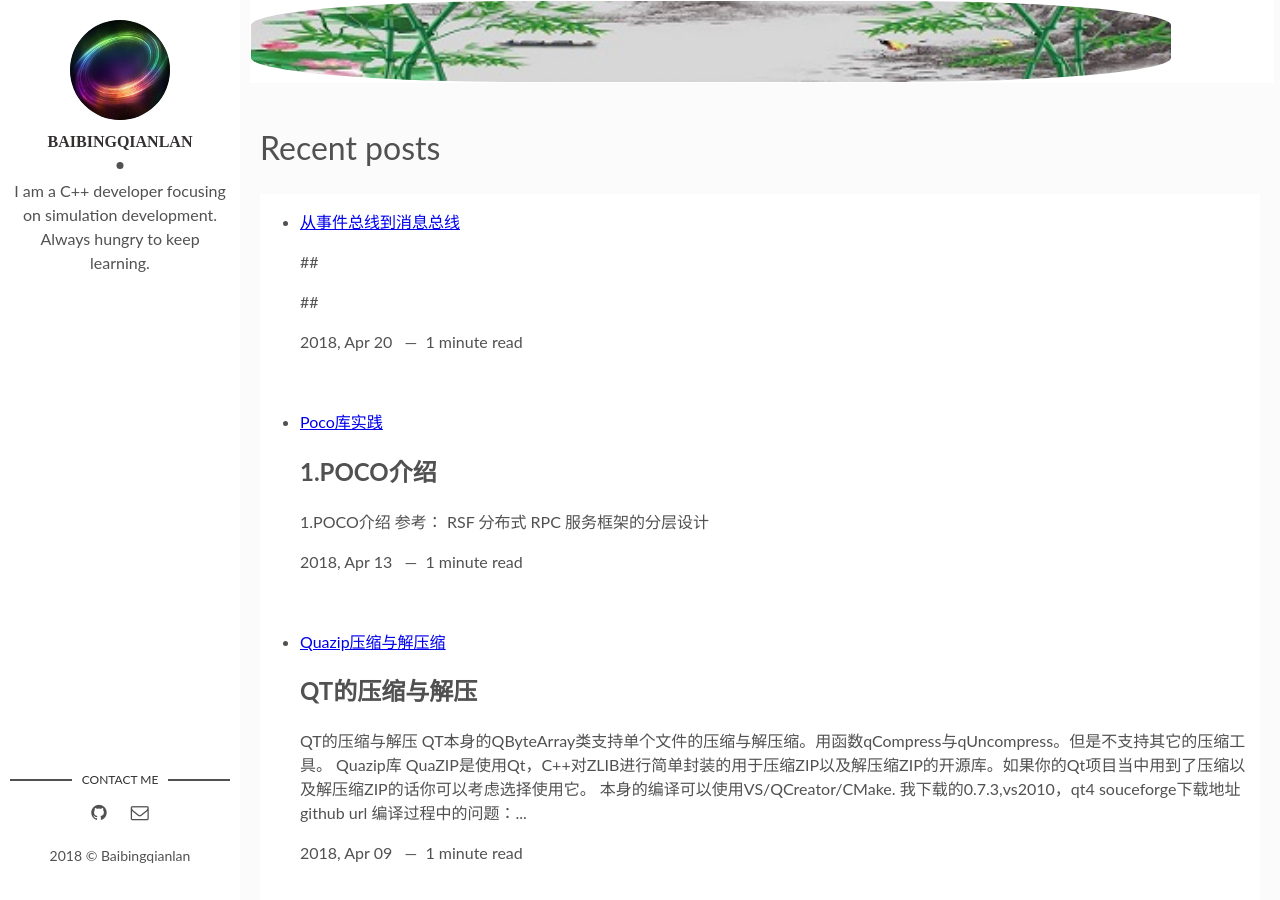
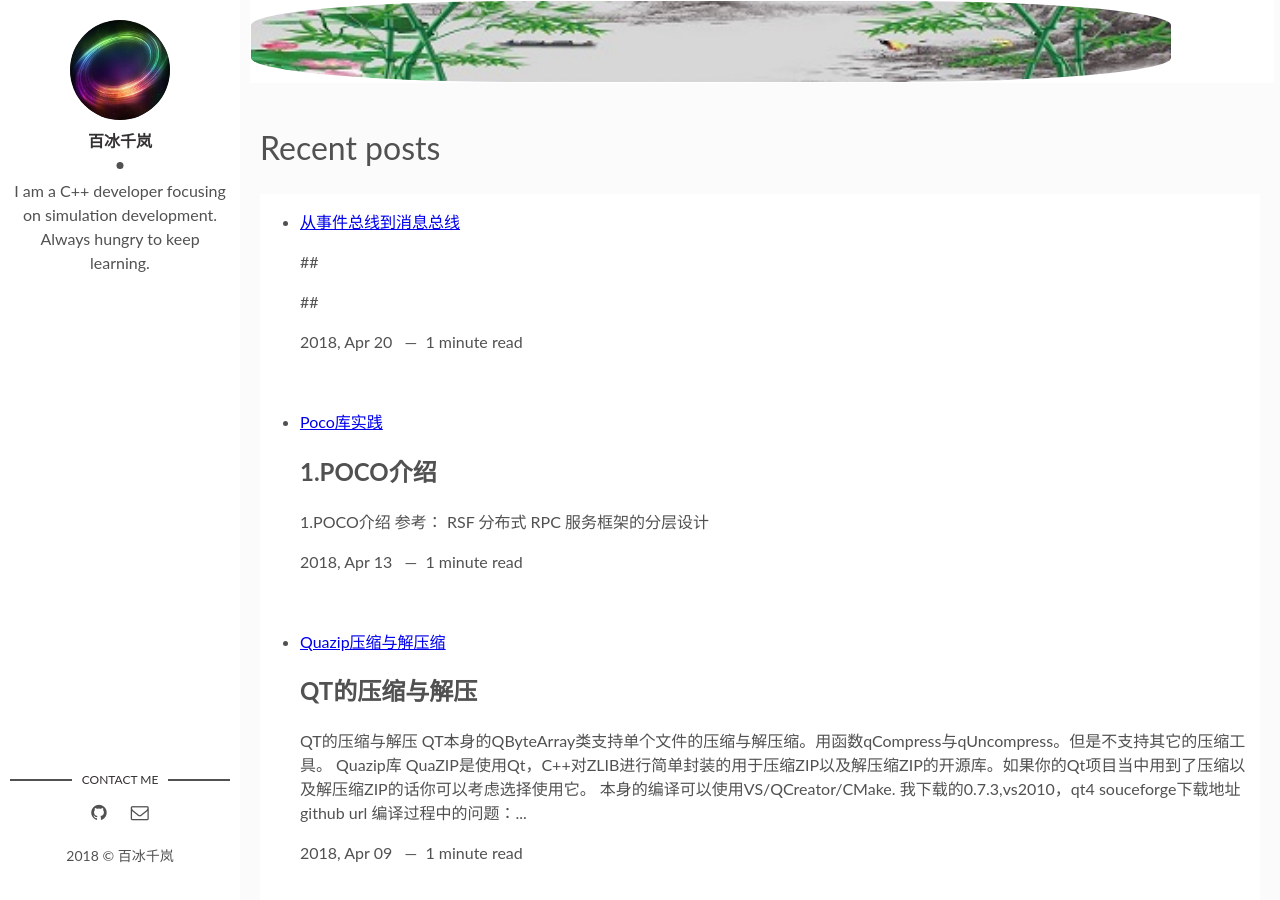
Before and after one commit to Baibingqianlan/Baibingqianlan.github.io, a Jekyll site: the page built from index.html, in a window 1280 px wide and 900 px high. Built offline with Jekyll 4.4.1, drawn with Linux system fonts in a browser that asks for light colours; the list of posts is cut into pages by our own code.

Commit message:
modify layout

```diff
--- a/_config.yml
+++ b/_config.yml
@@ -2,7 +2,7 @@
 #safe: true
 
 # Author Settings
-author: Baibingqianlan # add your name
+author: 百冰千岚 # add your name
 author-img: Baibingqianlan.jpg # add your photo
 top-img: top1.jpg # top-img
 top-des: 山水风景，一瓢何求
--- a/_layouts/post.html
+++ b/_layouts/post.html
@@ -7,7 +7,6 @@
   <time datetime="{{ page.date | date_to_xmlschema }}" class="post-date">{{ page.date | date_to_string }}</time>
   {{ content }}
 </article>
------------------------------------------------------------------------------------------------------------------
 -----------------------------------------------------------------------------------------------------------------
 
 {% if site.related_posts != empty %}
@@ -26,7 +25,7 @@
 </aside>
 {% endif %}
 ------------------------------------------------------------------------------------------------------------------
-------------------------------------------------------------------------------------------------------------------
+
 {% if page.comments != false %}
     <script>
     var idcomments_acct = '1d3fe825d12873dbc4945a047d3c02cf';
```
